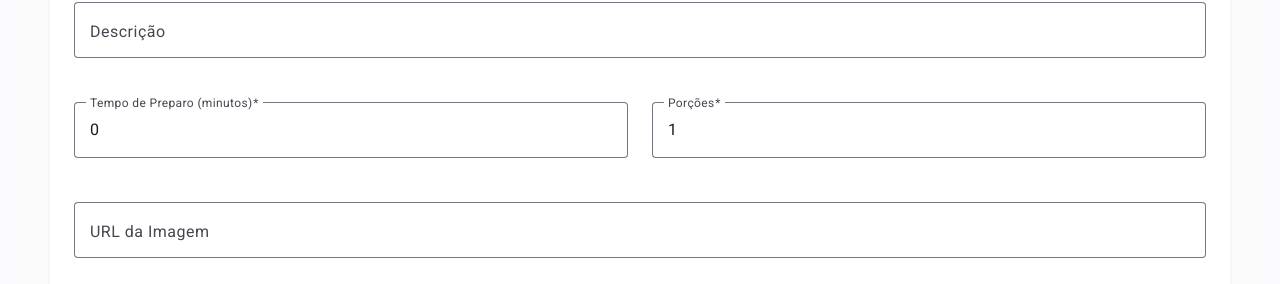
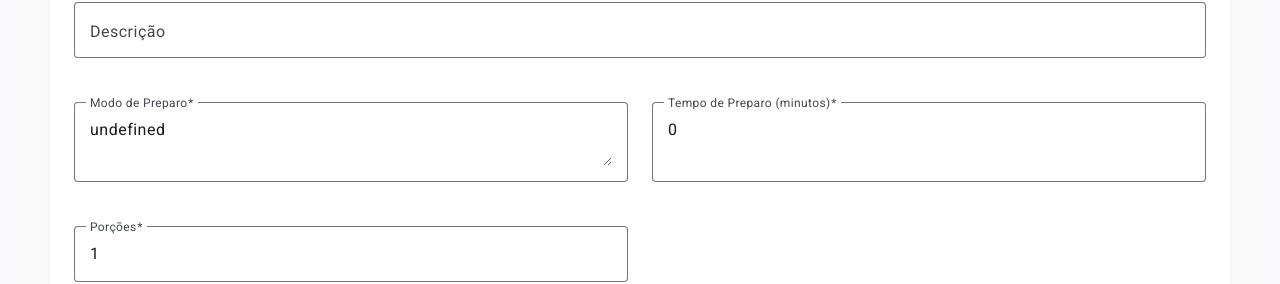
Before and after one commit to tarikraposo/banco_de_receitas, an Angular app: page /receitas/nova in a window 1280 px wide. Shown: the part 284-568 px from the top of the page. Built offline with nearby package versions, Linux system fonts and the light colour scheme; no server answers; the database is empty.

Commit message:
[#11] Adiciona campo de modo de preparo no template.

```diff
--- a/src/app/features/receitas/components/receita-form/receita-form.html
+++ b/src/app/features/receitas/components/receita-form/receita-form.html
@@ -1,4 +1,4 @@
-<form (ngSubmit)="enviarFormulario()" class="receita-form">
+<form (ngSubmit)="salvarReceita()" class="receita-form">
   <div class="form-header">
     <h2>Cadastrar Nova Receita</h2>
   </div>
@@ -26,6 +26,17 @@
           (input)="atualizarCampo('descricao', $any($event.target).value)"
           placeholder="Descreva sua receita"
         />
+      </mat-form-field>
+
+      <!-- Modo de preparo -->
+      <mat-form-field appearance="outline" class="form-field-50">
+        <mat-label>Modo de Preparo</mat-label>
+        <textarea
+          matInput
+          [value]="receitaModel().modo_preparo"
+          (input)="atualizarCampo('modo_preparo', $any($event.target).value)"
+          required
+        ></textarea>
       </mat-form-field>
 
       <!-- Tempo de Preparo -->
@@ -194,7 +205,7 @@
 
   <!-- Botões de Ação -->
   <div class="form-actions">
-    <button mat-raised-button color="primary" type="submit">
+    <button mat-raised-button color="primary" type="button">
       <mat-icon>save</mat-icon>
       Salvar Receita
     </button>
```
